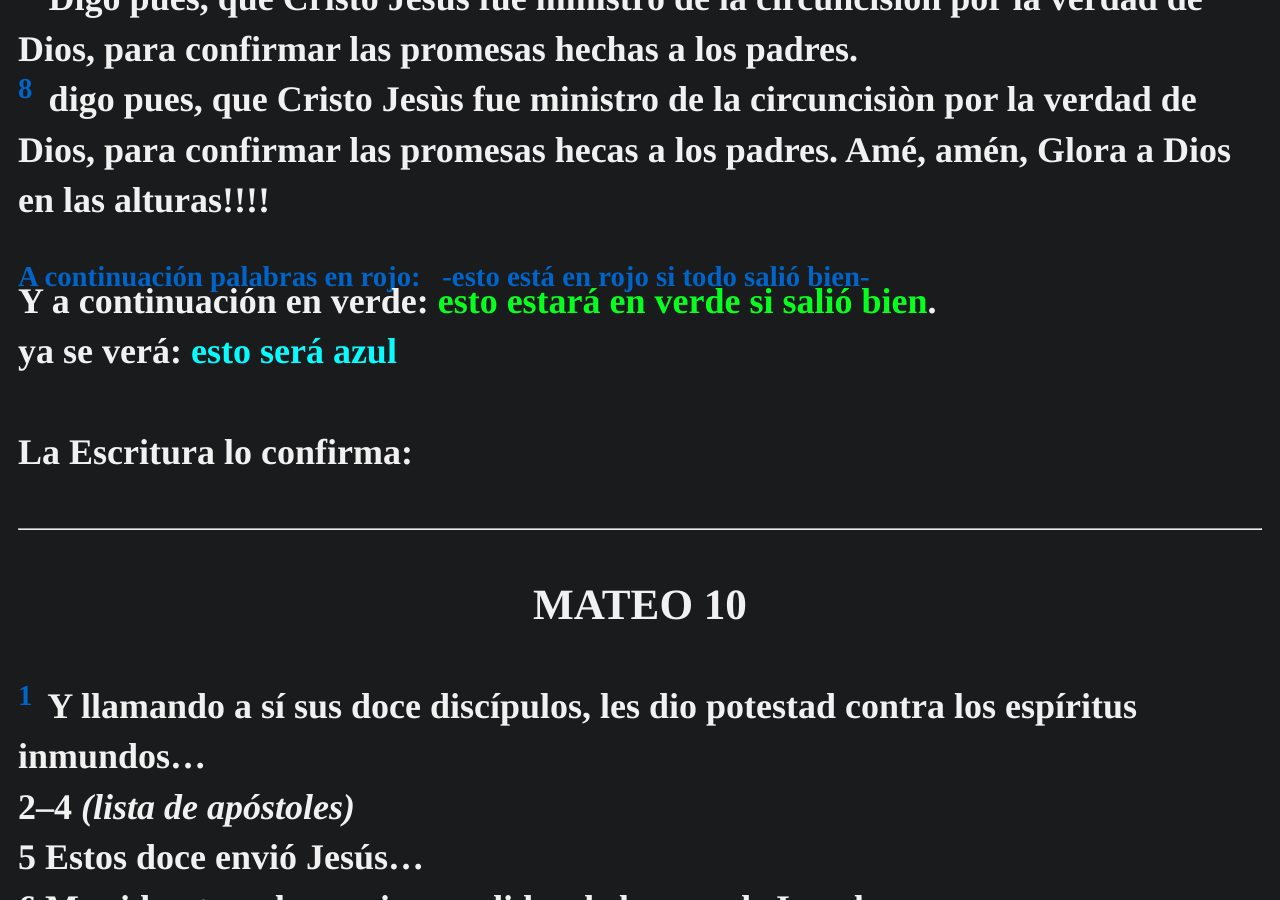
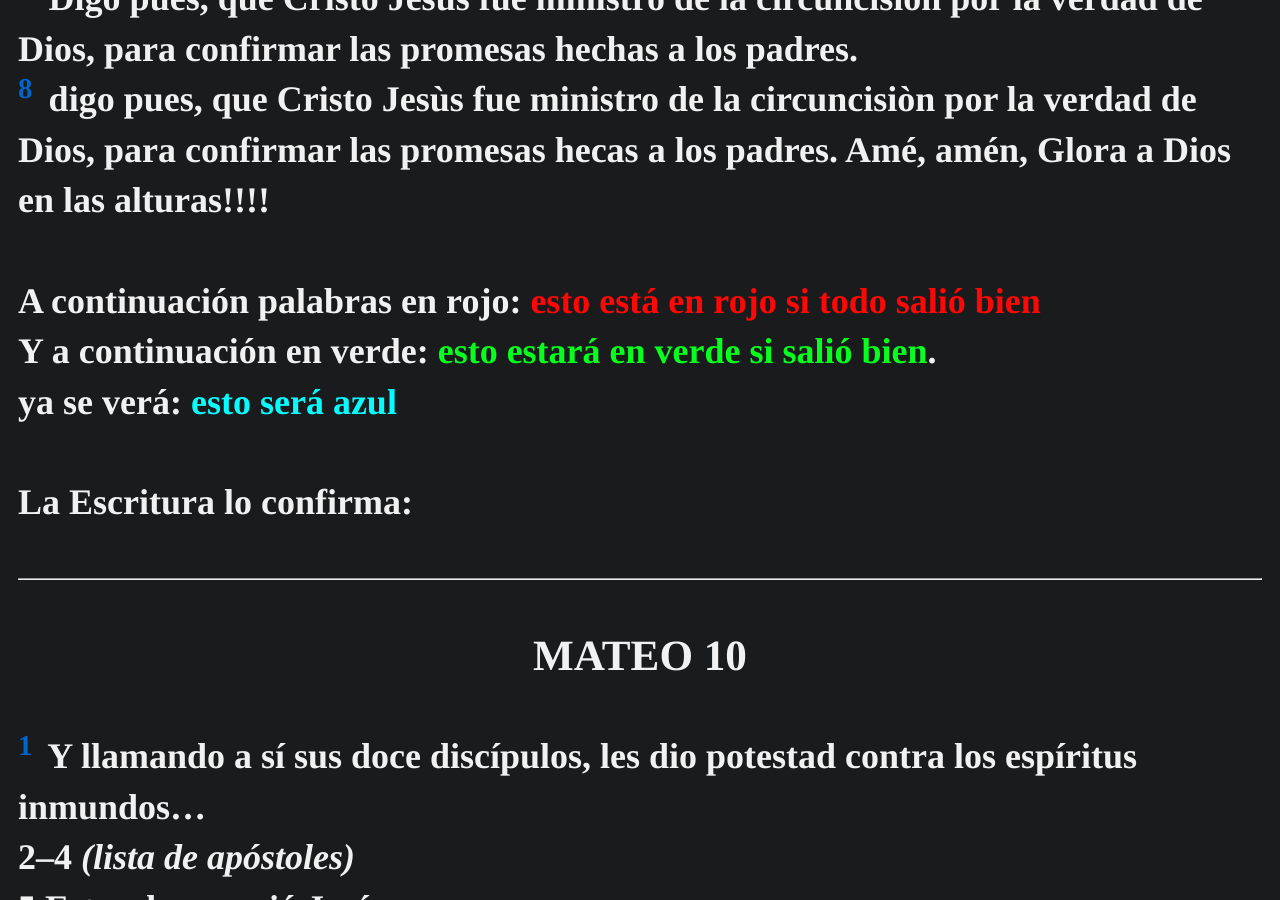
Before and after one commit to discipulodecristo/estudiobiblia, a Jekyll site: the page built from ensayos/ladron.md, in a window 1280 px wide and 900 px high, scrolled down 966 px. Built offline with Jekyll 4.4.1, drawn with Linux system fonts in a browser that asks for light colours; some web fonts are replaced.

Commit message:
Update plantilla.html

```diff
--- a/_layouts/plantilla.html
+++ b/_layouts/plantilla.html
@@ -45,9 +45,9 @@
     {%- endcomment -%}
 
     {%- comment -%}{% assign frase = limpio %}{%- endcomment -%}
-    {% if frase contains '{{' %}
-      {% assign frase = frase | replace: '_-', '<span class="fth">' %}
-      {% assign frase = frase | replace: '-_', '</span>' %}
+    {% if frase contains '@-' %}
+      {% assign frase = frase | replace: '@-', '<span class="fth">' %}
+      {% assign frase = frase | replace: '-@', '</span>' %}
     {% endif %}
 
 
```
